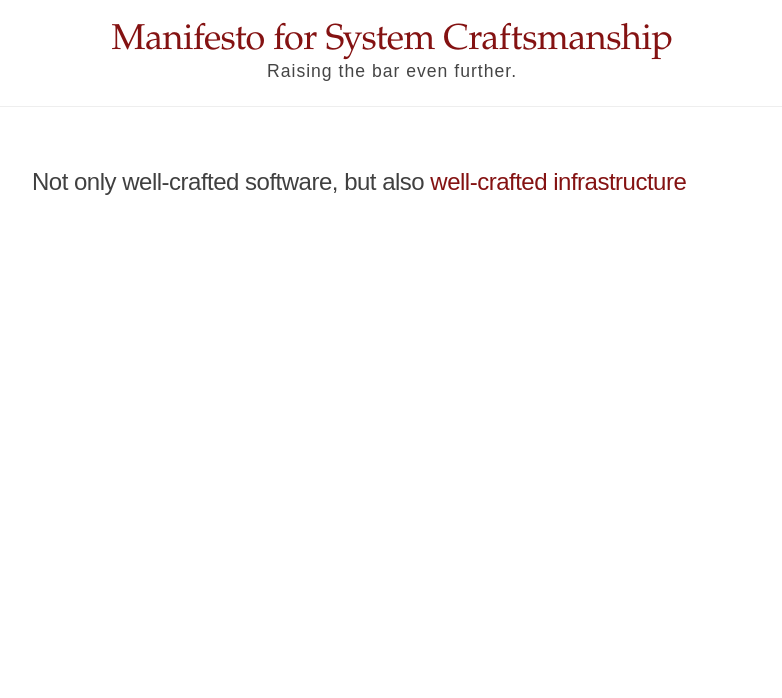
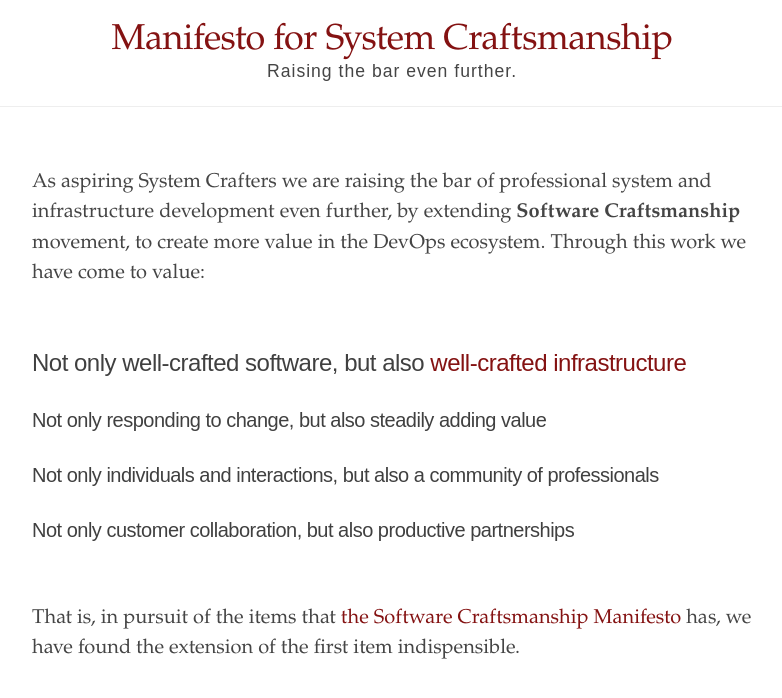
Before and after one commit to systemcraftsmanship/manifesto, a Jekyll site: the page built from index.html, in a window 1280 px wide. Shown: the top 698 px of the page, without its empty margins (248-1030 px from the left). Built offline with Jekyll 4.4.1, drawn with Linux system fonts in a browser that asks for light colours.

Commit message:
update manifesto

```diff
--- a/index.html
+++ b/index.html
@@ -1,7 +1,14 @@
 ---
 layout: default
-title: "Ed."
+title: "Manifesto for System Craftsmanship"
 ---
 <div class="introduction">
+  <p style="margin-bottom: 3rem;">
+    As aspiring System Crafters we are raising the bar of professional system and infrastructure development even further, by extending <b>Software Craftsmanship</b> movement, to create more value in the DevOps ecosystem. Through this work we have come to value:
+  </p>
   <h2>Not only well-crafted software, but also <font color="#841212">well-crafted infrastructure</font></h2>
+  <h3>Not only responding to change, but also steadily adding value</h3>
+  <h3>Not only individuals and interactions, but also a community of professionals</h3>
+  <h3>Not only customer collaboration, but also productive partnerships</h3>
+  <p style="margin-top: 3rem;">That is, in pursuit of the items that <a href="https://manifesto.softwarecraftsmanship.org/">the Software Craftsmanship Manifesto</a> has, we have found the extension of the first item indispensible.</p>
 </div>
```
